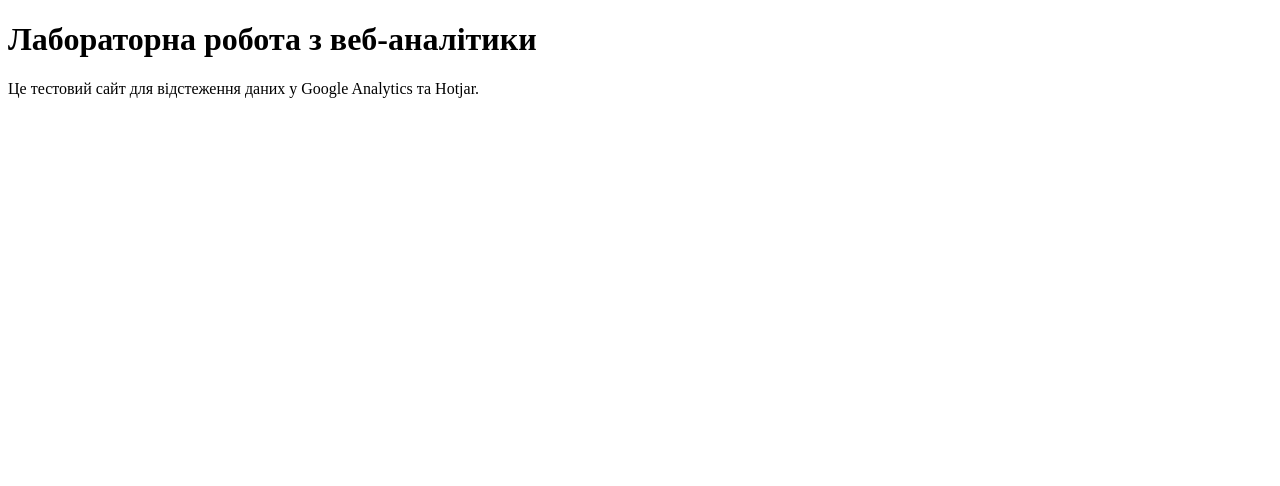
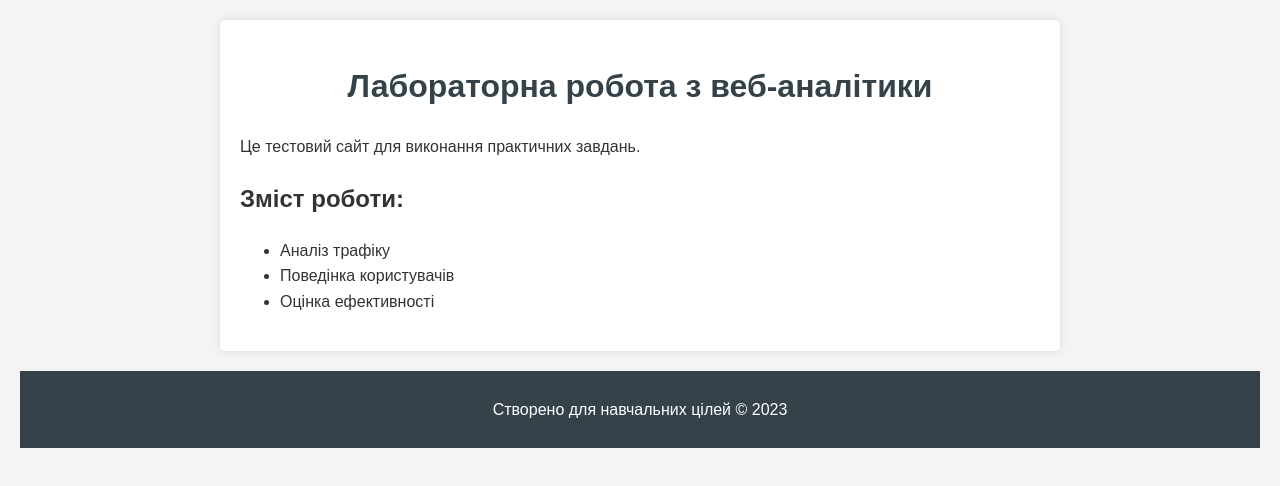
Before and after one commit to olenaturko/web-analytics-test, a plain HTML site: page index.html in a window 1280 px wide. Drawn offline with Linux system fonts and the light colour scheme.

Commit message:
Update index.html

```diff
--- a/index.html
+++ b/index.html
@@ -1,29 +1,53 @@
 <!DOCTYPE html>
 <html lang="uk">
 <head>
-   <!-- Google tag (gtag.js) -->
-<script async src="https://www.googletagmanager.com/gtag/js?id=G-R657D48S57"></script>
-<script>
-  window.dataLayer = window.dataLayer || [];
-  function gtag(){dataLayer.push(arguments);}
-  gtag('js', new Date());
-
-  gtag('config', 'G-R657D48S57');
-</script>
-    <!-- Код Hotjar -->
-    <script>
-      (function(h,o,t,j,a,r){
-        h.hj=h.hj||function(){(h.hj.q=h.hj.q||[]).push(arguments)};
-        h._hjSettings={hjid:0000000,hjsv:6};
-        a=o.getElementsByTagName('head')[0];
-        r=o.createElement('script');r.async=1;
-        r.src=t+h._hjSettings.hjid+j+h._hjSettings.hjsv;
-        a.appendChild(r);
-      })(window,document,'https://static.hotjar.com/c/hotjar-','.js?sv=');
-    </script>
+    <meta charset="UTF-8">
+    <meta name="viewport" content="width=device-width, initial-scale=1.0">
+    <title>Тестовий сайт для лабораторної роботи</title>
+    <style>
+        body {
+            font-family: Arial, sans-serif;
+            line-height: 1.6;
+            margin: 0;
+            padding: 20px;
+            background-color: #f4f4f4;
+            color: #333;
+        }
+        h1 {
+            color: #35424a;
+            text-align: center;
+        }
+        .container {
+            max-width: 800px;
+            margin: 0 auto;
+            background: white;
+            padding: 20px;
+            border-radius: 5px;
+            box-shadow: 0 0 10px rgba(0,0,0,0.1);
+        }
+        footer {
+            text-align: center;
+            margin-top: 20px;
+            padding: 10px;
+            background: #35424a;
+            color: white;
+        }
+    </style>
 </head>
 <body>
-    <h1>Лабораторна робота з веб-аналітики</h1>
-    <p>Це тестовий сайт для відстеження даних у Google Analytics та Hotjar.</p>
+    <div class="container">
+        <h1>Лабораторна робота з веб-аналітики</h1>
+        <p>Це тестовий сайт для виконання практичних завдань.</p>
+        <h2>Зміст роботи:</h2>
+        <ul>
+            <li>Аналіз трафіку</li>
+            <li>Поведінка користувачів</li>
+            <li>Оцінка ефективності</li>
+        </ul>
+    </div>
+
+    <footer>
+        <p>Створено для навчальних цілей &copy; 2023</p>
+    </footer>
 </body>
 </html>
```
